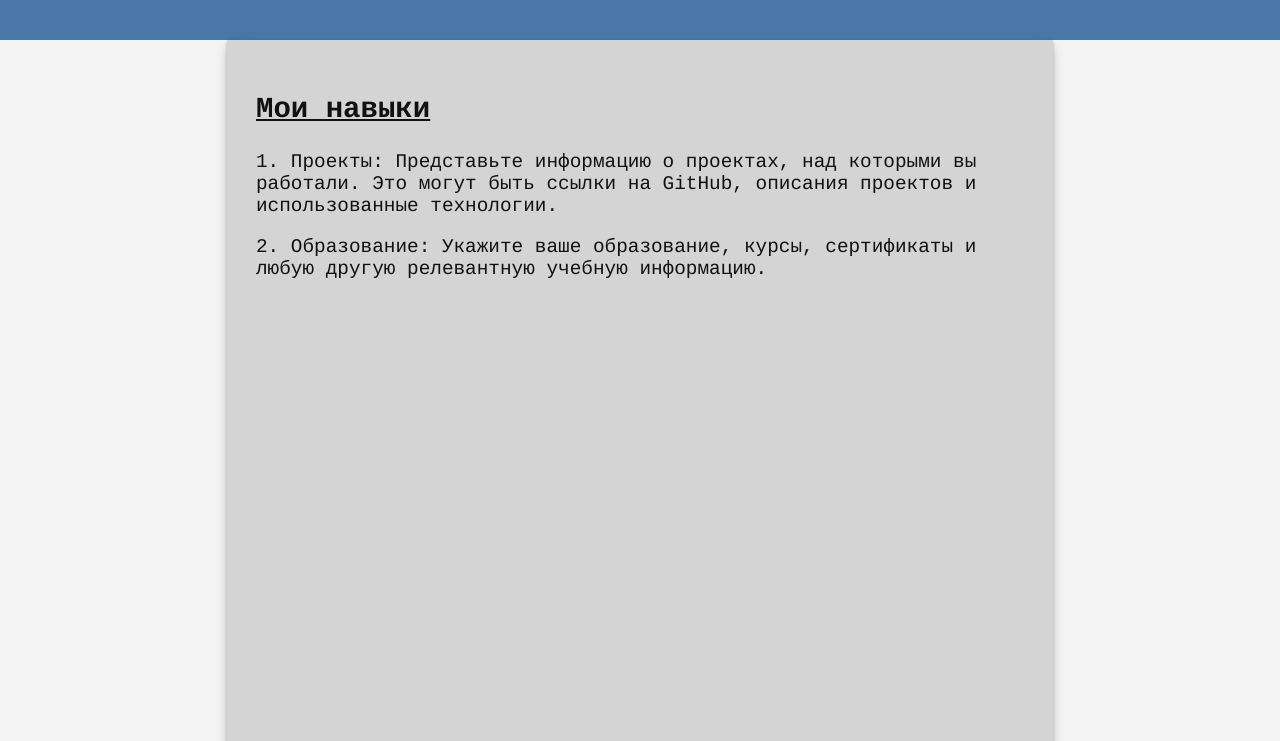
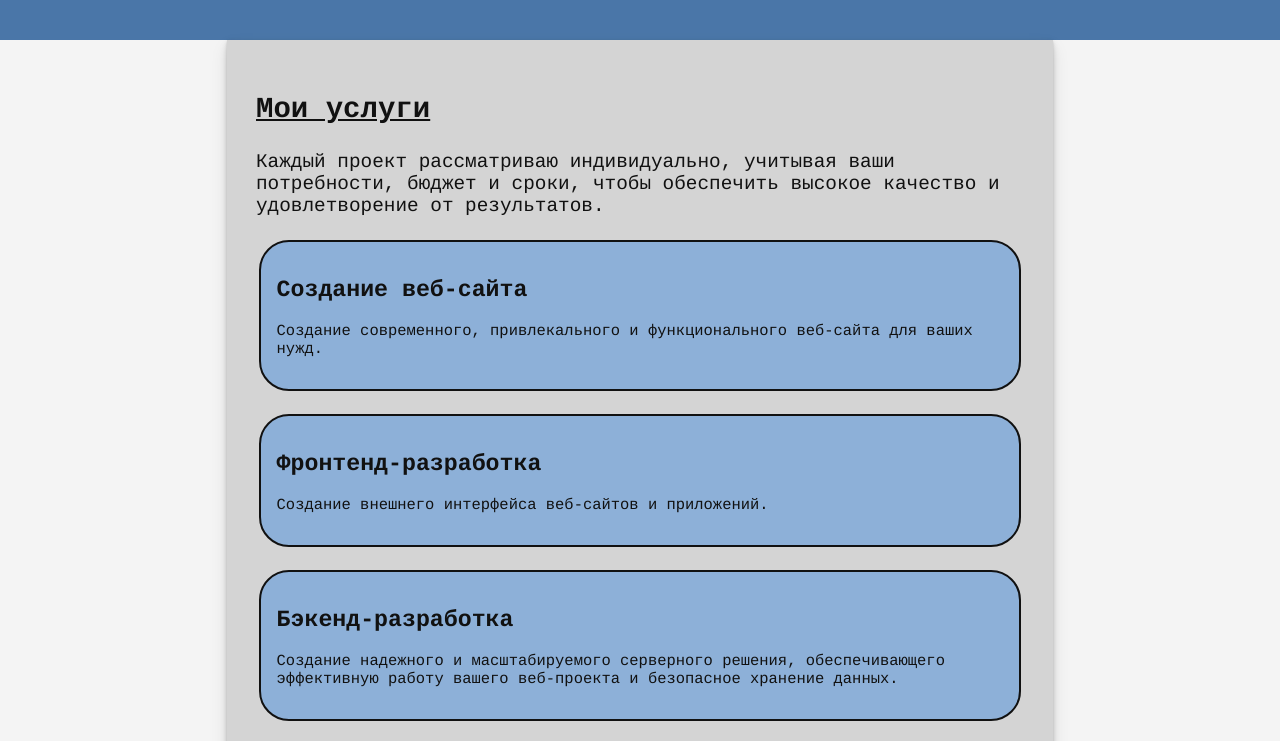
Before and after one commit to Skeyanast/Buisness-card-website, a website: page services.html in a window 1280 px wide. Shown: the part 179-920 px from the top of the page. Drawn offline with Linux system fonts and the light colour scheme.

Commit message:
Created web-site MVP

```diff
--- a/scripts/themes.js
+++ b/scripts/themes.js
@@ -6,7 +6,7 @@ const darkTheme = "styles/dark.css";
 
 if (currentTheme == "dark") {
     link.setAttribute("href", darkTheme);
-}
+};
 
 button.addEventListener("click", function() { ChangeTheme() });
 
@@ -26,4 +26,4 @@ function ChangeTheme() {
     link.setAttribute("href", currTheme);
 
     localStorage.setItem("theme", theme);
-}
+};
--- a/services.html
+++ b/services.html
@@ -1,7 +1,7 @@
 <!DOCTYPE html>
 <html lang="ru" dir="ltr">
 	<head>
-		<title>Ivan Muravev - Skills</title>
+		<title>Services - Ivan Muravev</title>
 		<meta charset="UTF-8">
 		<meta name="viewport" content="width=device-width, initial-scale=1.0">
 		<meta name="description" content="Buisness card website">
@@ -30,10 +30,24 @@
 
 			<main class="main">
 				<article class="main__content">
-					<h1>Мои навыки</h1>
-                    <p>1. Проекты: Представьте информацию о проектах, над которыми вы работали. Это могут быть ссылки на GitHub, описания проектов и использованные технологии.</p>
-
-					<p>2. Образование: Укажите ваше образование, курсы, сертификаты и любую другую релевантную учебную информацию.</p>
+					<h1>Мои услуги</h1>
+					<p>Каждый проект рассматриваю индивидуально, учитывая ваши потребности, бюджет и сроки, чтобы обеспечить высокое качество и удовлетворение от результатов.</p>
+					<div class="service">
+						<h2>Создание веб-сайта</h2>
+						<p>Создание современного, привлекального и функционального веб-сайта для ваших нужд.</p>
+					</div>
+					<div class="service">
+						<h2>Фронтенд-разработка</h2>
+						<p>Создание внешнего интерфейса веб-сайтов и приложений.</p>
+					</div>
+					<div class="service">
+						<h2>Бэкенд-разработка</h2>
+						<p>Создание надежного и масштабируемого серверного решения, обеспечивающего эффективную работу вашего веб-проекта и безопасное хранение данных.</p>
+					</div>
+					<div class="service">
+						<h2>Оптимизация и поддержка</h2>
+						<p>Предлагаю услугу по оптимизации веб-приложений, а также техническую поддержку и обновление вашего веб-проекта для обеспечения его надежной и бесперебойной работы.</p>
+					</div>
 				</article>
 			</main>
 
--- a/styles/dark.css
+++ b/styles/dark.css
@@ -19,7 +19,7 @@ body
 .main__content
 {
     background-color: #222222;
-    box-shadow: 0px 1px 2px 0px rgba(0,255,255,0.7),
+    box-shadow: 0px 1px 2px 0px rgba(12, 56, 56, 0.7),
             1px 2px 4px 0px rgba(0,255,255,0.7),
             2px 4px 8px 0px rgba(0,255,255,0.7),
             2px 4px 16px 0px rgba(0,255,255,0.7);
@@ -35,6 +35,11 @@ body
     border: 2px solid rgba(0,255,255,0.7);
 }
 
+.service
+{
+    border: 2px solid #f4f4f4;
+    background-color: #373737;
+}
 
 .theme-button
 {
--- a/styles/light.css
+++ b/styles/light.css
@@ -40,6 +40,12 @@ body
     border: 2px solid #000000;
 }
 
+.service
+{
+    border: 2px solid #111;
+    background-color: #8db0d8;
+}
+
 .theme-button
 {
     color: #f4f4f4;
--- a/styles/main.css
+++ b/styles/main.css
@@ -67,6 +67,14 @@ body, html
 	max-width: 500px;
 }
 
+.service
+{
+	font-size: 0.8em;
+	padding: 1em;
+	margin: 1.5em 0.2em;
+	border-radius: 30px;
+}
+
 .footer__content
 {
 	display: flex;
```
Also changed, not shown: 404.html (+3 -2 lines), app.js (+6 -3 lines), contacts.html (+1 -1 lines), services.json (added, +21 -0 lines).
